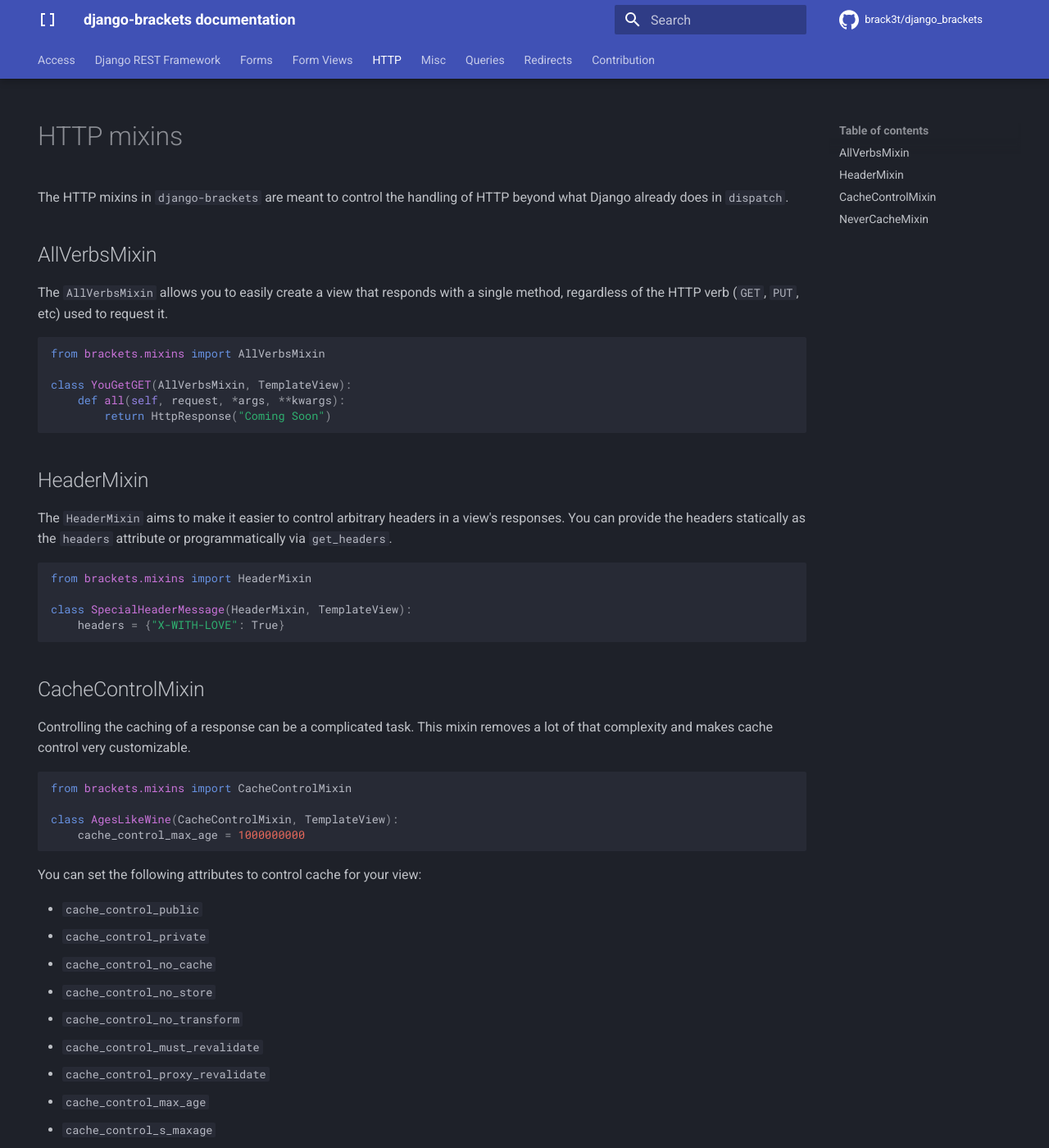
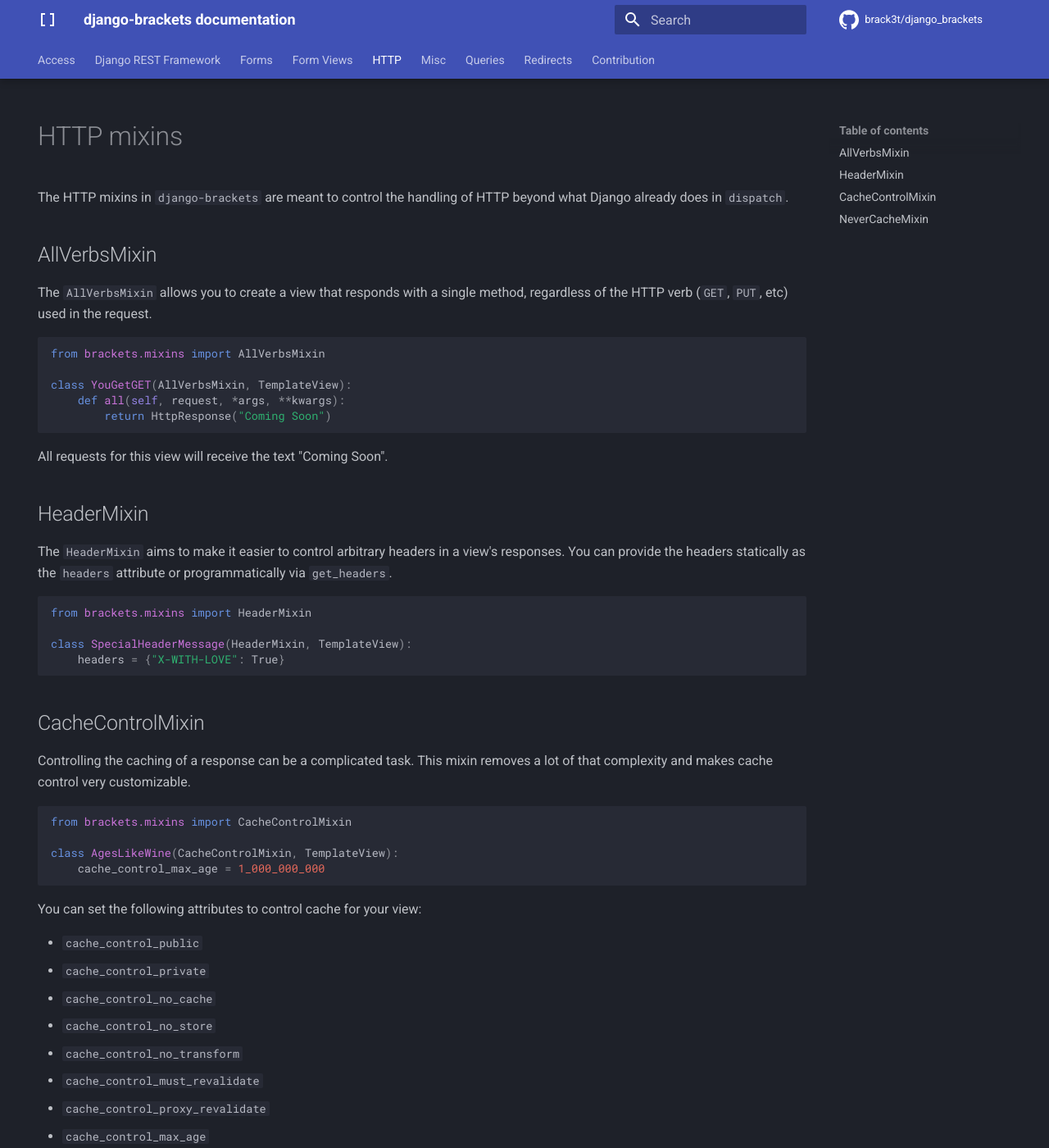
Before and after one commit to brack3t/django-brackets, an MkDocs documentation site: the page built from docs/mixins/http.md, in a window 1280 px wide and 1400 px high. Shown: the whole window at 82% size. Built offline with MkDocs 1.6.1 and Material for MkDocs 9.7.7, drawn with Linux system fonts in a browser that asks for light colours; comment, search, counter and statistics services are not loaded.

Commit message:
docs and the building of such

````diff
--- a/docs/mixins/http.md
+++ b/docs/mixins/http.md
@@ -10,9 +10,8 @@
 
 ## AllVerbsMixin
 
-The `AllVerbsMixin` allows you to easily create a view that responds with
-a single method, regardless of the HTTP verb (`GET`, `PUT`, etc) used to
-request it.
+The `AllVerbsMixin` allows you to create a view that responds with
+a single method, regardless of the HTTP verb (`GET`, `PUT`, etc) used in the request.
 
 ```py
 from brackets.mixins import AllVerbsMixin
@@ -21,6 +20,8 @@
     def all(self, request, *args, **kwargs):
         return HttpResponse("Coming Soon")
 ```
+
+All requests for this view will receive the text "Coming Soon".
 
 ## HeaderMixin
 
@@ -45,7 +46,7 @@
 from brackets.mixins import CacheControlMixin
 
 class AgesLikeWine(CacheControlMixin, TemplateView):
-    cache_control_max_age = 1000000000
+    cache_control_max_age = 1_000_000_000
 ```
 
 You can set the following attributes to control cache for your view:
@@ -61,7 +62,7 @@
 - `cache_control_s_maxage`
 
 You can read more about caching and what these options relate to
-[here, in the Django documentation].
+[here, in the Django documentation][django docs].
 
 ## NeverCacheMixin
 
--- a/mkdocs.yml
+++ b/mkdocs.yml
@@ -2,6 +2,7 @@
 docs_dir: docs/
 markdown_extensions:
   - pymdownx.highlight
+  - pymdownx.inlinehilite
   - pymdownx.superfences
 nav:
   - Access:
````
Also changed, not shown: other parts of docs/mixins/http.md (+1 -1 lines), docs/index.md (+1 -7 lines), docs/mixins/form_views.md (+13 -10 lines), docs/mixins/forms.md (+3 -4 lines), 2 other files.
